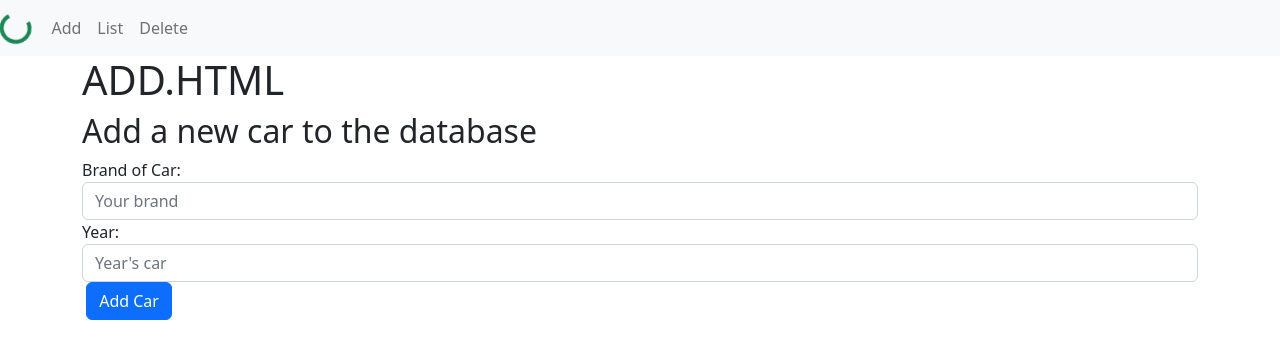
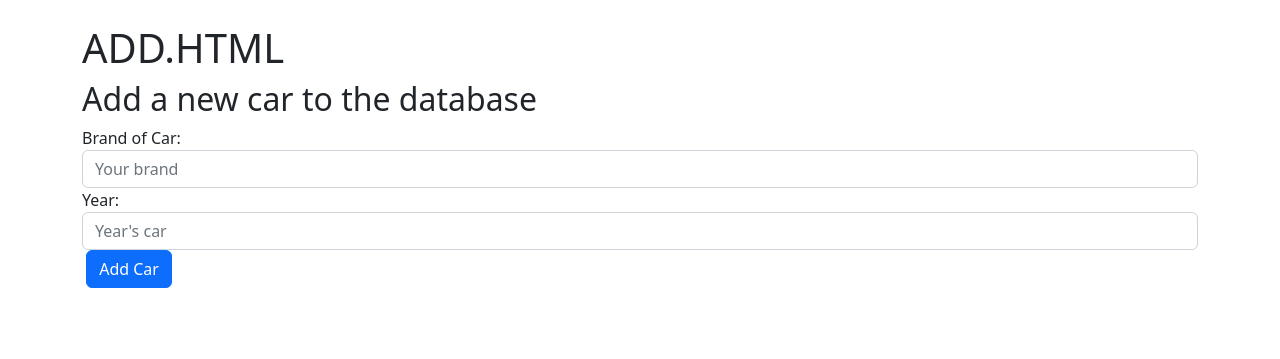
Before and after one commit to KIPOKA/admin-project, a Django app: page /car/add/ in a window 1280 px wide. Shown: the top 359 px of the page. Run offline with Django 4.2, Linux system fonts and the light colour scheme.

Commit message:
Last one commit

```diff
--- a/my_car_site/templates/base.html
+++ b/my_car_site/templates/base.html
@@ -11,10 +11,6 @@
 <body>
     <!-- NAV BAR-->
 
-    <nav class="navbar navbar-expand-lg bg-light">
-      <div class="spinner-border text-success" role="status">
-        <span class="visually-hidden">Loading...</span>
-      </div>
         <div class="container-fluid">
           <button class="navbar-toggler" type="button" data-bs-toggle="collapse" data-bs-target="#navbarNavAltMarkup" aria-controls="navbarNavAltMarkup" aria-expanded="false" aria-label="Toggle navigation">
             <span class="navbar-toggler-icon"></span>
```
Also changed, not shown: my_car_site/db.sqlite3.
